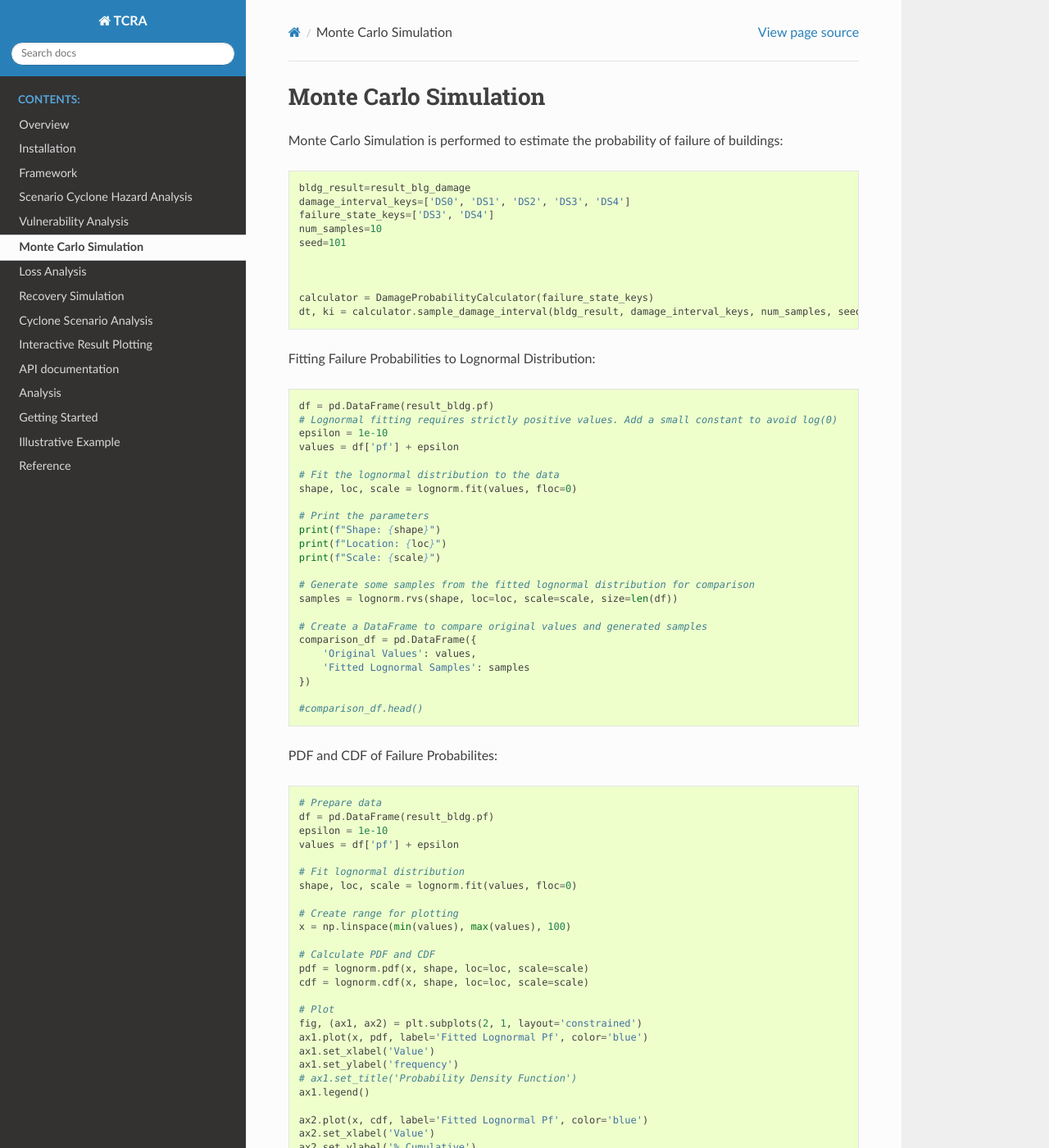
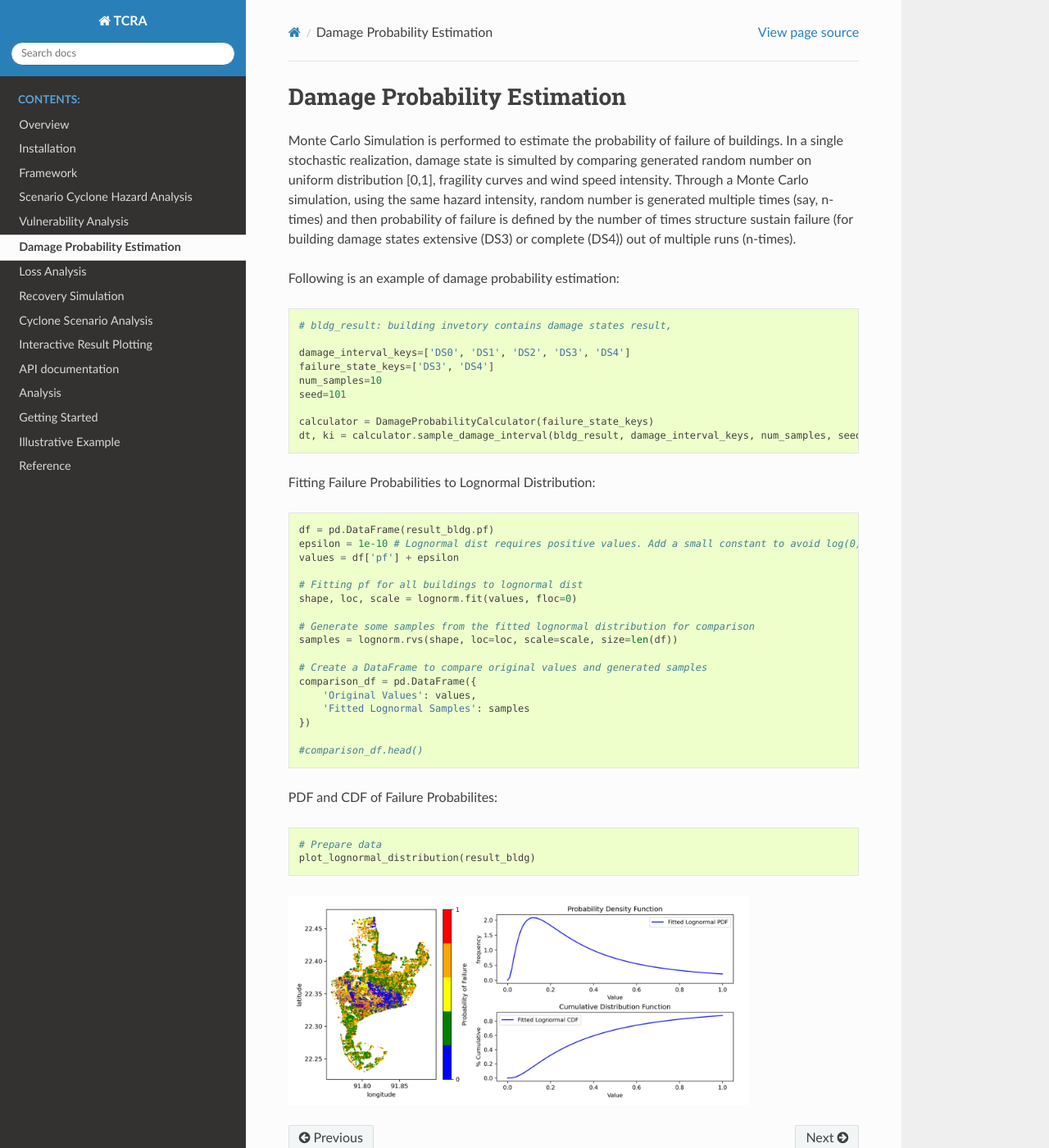
Before and after one commit to rxm562/TCRA, a Sphinx documentation site: the page built from docs/source/montecarlosimulation.rst, in a window 1280 px wide and 1400 px high. Shown: the whole window at 82% size. Built offline with Sphinx 7.4.7 and the Read the Docs theme 2.0.0, drawn with Linux system fonts in a browser that asks for light colours; some of the changed text lies outside the part shown.

Commit message:
Update montecarlosimulation.rst

```diff
--- a/docs/source/montecarlosimulation.rst
+++ b/docs/source/montecarlosimulation.rst
@@ -3,17 +3,19 @@
 
     \newpage
 
-Monte Carlo Simulation
+Damage Probability Estimation
 ======================================
-Monte Carlo Simulation is performed to estimate the probability of failure of buildings::
+Monte Carlo Simulation is performed to estimate the probability of failure of buildings. In a single stochastic realization, damage state is simulted by comparing generated random number on uniform distribution [0,1], fragility curves and wind speed intensity. Through a Monte Carlo simulation, using the same hazard intensity, random number is generated multiple times (say, n-times) and then probability of failure is defined by the number of times structure sustain failure (for building damage states extensive (DS3) or complete (DS4)) out of multiple runs (n-times).
 
-  bldg_result=result_blg_damage
+
+Following is an example of damage probability estimation::
+
+  # bldg_result: building invetory contains damage states result,
+
   damage_interval_keys=['DS0', 'DS1', 'DS2', 'DS3', 'DS4']
   failure_state_keys=['DS3', 'DS4']
   num_samples=10
   seed=101
-
-
 
   calculator = DamageProbabilityCalculator(failure_state_keys)
   dt, ki = calculator.sample_damage_interval(bldg_result, damage_interval_keys, num_samples, seed)
@@ -23,17 +25,11 @@ Monte Carlo Simulation is performed to estimate the probability of failure of bu
 Fitting Failure Probabilities to Lognormal Distribution::
 
   df = pd.DataFrame(result_bldg.pf)
-  # Lognormal fitting requires strictly positive values. Add a small constant to avoid log(0)
-  epsilon = 1e-10
+  epsilon = 1e-10 # Lognormal dist requires positive values. Add a small constant to avoid log(0)
   values = df['pf'] + epsilon
 
-  # Fit the lognormal distribution to the data
+  # Fitting pf for all buildings to lognormal dist
   shape, loc, scale = lognorm.fit(values, floc=0)
-
-  # Print the parameters
-  print(f"Shape: {shape}")
-  print(f"Location: {loc}")
-  print(f"Scale: {scale}")
 
   # Generate some samples from the fitted lognormal distribution for comparison
   samples = lognorm.rvs(shape, loc=loc, scale=scale, size=len(df))
@@ -49,37 +45,8 @@ Fitting Failure Probabilities to Lognormal Distribution::
 PDF and CDF of Failure Probabilites::
 
   # Prepare data
-  df = pd.DataFrame(result_bldg.pf)
-  epsilon = 1e-10
-  values = df['pf'] + epsilon
+  plot_lognormal_distribution(result_bldg)
 
-  # Fit lognormal distribution
-  shape, loc, scale = lognorm.fit(values, floc=0)
-
-  # Create range for plotting
-  x = np.linspace(min(values), max(values), 100)
-
-  # Calculate PDF and CDF
-  pdf = lognorm.pdf(x, shape, loc=loc, scale=scale)
-  cdf = lognorm.cdf(x, shape, loc=loc, scale=scale)
-
-  # Plot
-  fig, (ax1, ax2) = plt.subplots(2, 1, layout='constrained')
-  ax1.plot(x, pdf, label='Fitted Lognormal Pf', color='blue')
-  ax1.set_xlabel('Value')
-  ax1.set_ylabel('frequency')
-  # ax1.set_title('Probability Density Function')
-  ax1.legend()
-
-  ax2.plot(x, cdf, label='Fitted Lognormal Pf', color='blue')
-  ax2.set_xlabel('Value')
-  ax2.set_ylabel('% Cumulative')
-  # ax2.set_title('Cumulative Distribution Function')
-  ax2.legend()
-
-  plt.show()
-
-
-.. figure:: source/figures/mcs.png
-   :scale: 50%
+.. figure:: figures/mcs.png
+   :scale: 40%
    :alt: Logo
```
